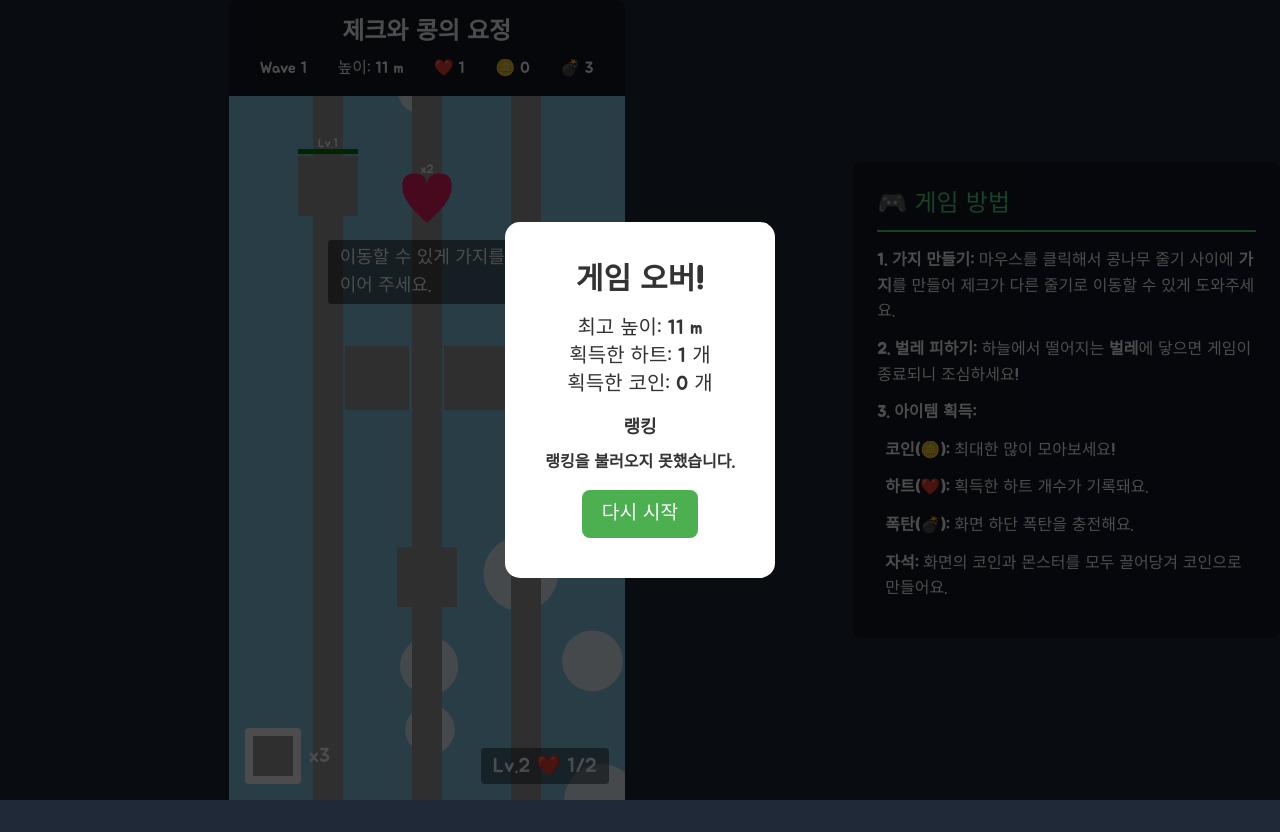
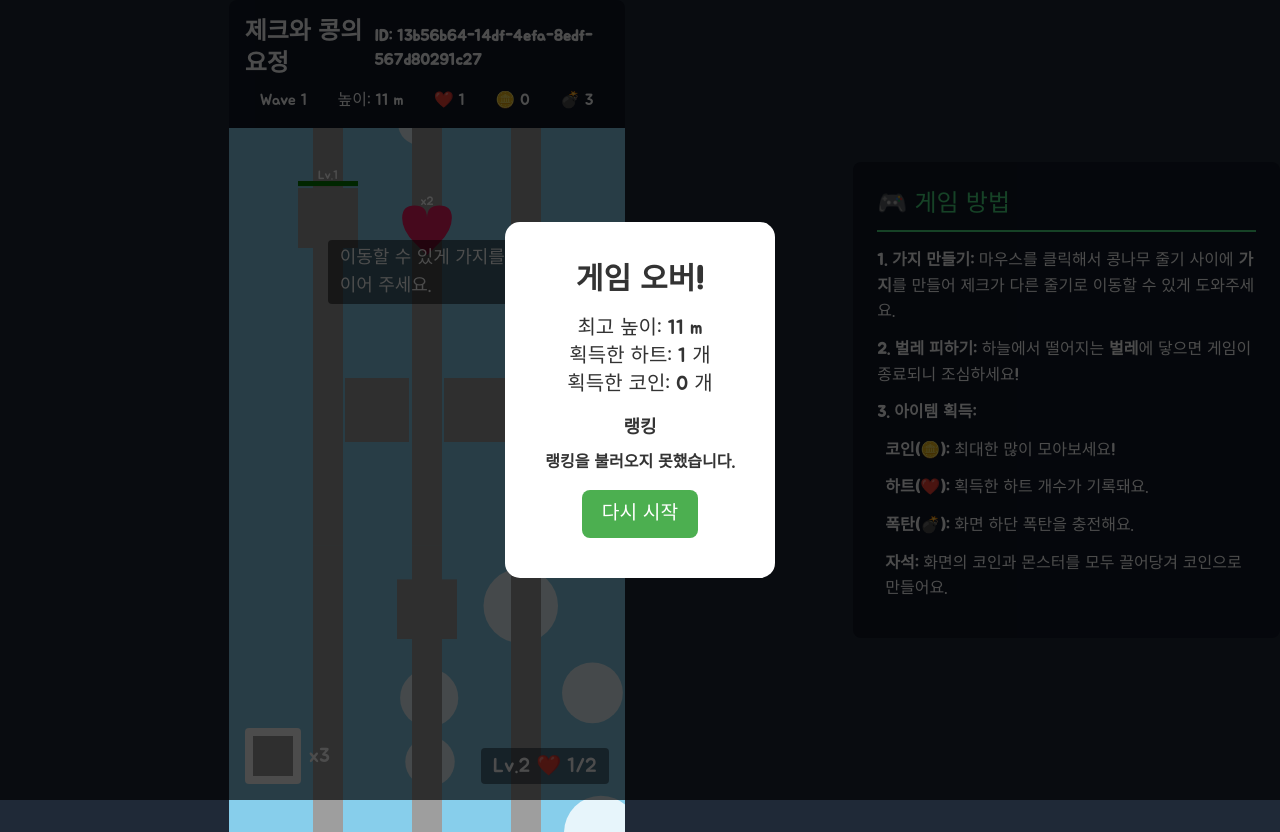
Before and after one commit to jangunsoul/Idea-webpage01, a plain HTML site: page index.html in a window 1280 px wide. Before the commit the page ends 800 px from the top, so only its background shows below. Drawn offline with nearby package versions, Linux system fonts and the light colour scheme; no server answers; grey boxes are pictures that could not be loaded.

Commit message:
Add files via upload

```diff
--- a/index.html
+++ b/index.html
@@ -70,8 +70,11 @@
 <body class="bg-gray-800 flex items-start justify-center h-screen relative">
 <div class="w-full h-full flex flex-col lg:flex-row items-center justify-start p-0 gap-0">
     <div id="gameWrapper" class="relative mx-auto">
-        <div id="infoPanel" class="text-white text-center p-4 rounded-t-lg bg-gray-900">
-            <h1 class="text-2xl font-bold">제크와 콩의 요정</h1>
+        <div id="infoPanel" class="text-white p-4 rounded-t-lg bg-gray-900">
+            <h1 class="text-2xl font-bold flex items-center">
+                제크와 콩의 요정
+                <span id="playerIdDisplay" class="text-base ml-2"></span>
+            </h1>
             <div class="flex justify-around mt-2">
                 <p>Wave <span id="wave">1</span></p>
                 <p>높이: <span id="score">0</span> m</p>
@@ -173,6 +176,7 @@ if (!playerId) {
     }
     localStorage.setItem(PLAYER_ID_KEY, playerId);
 }
+document.getElementById('playerIdDisplay').textContent = `ID: ${playerId}`;
 let canvasWidth, canvasHeight;
 const aspectRatio = 9 / 16;
 let score = 0, totalDistance = 0, heartCount = 0, coinCount = 0, bombCount = 3;
```
